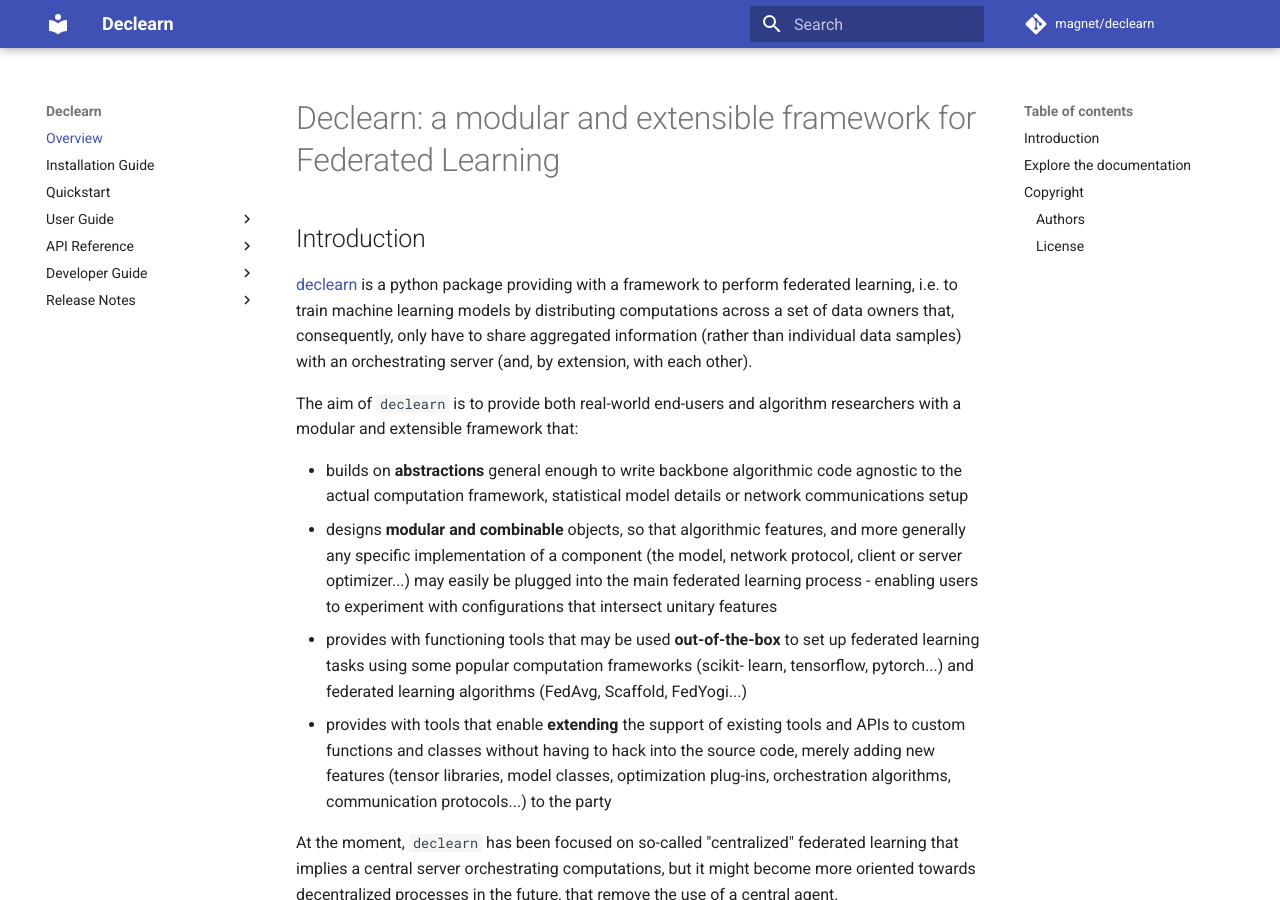
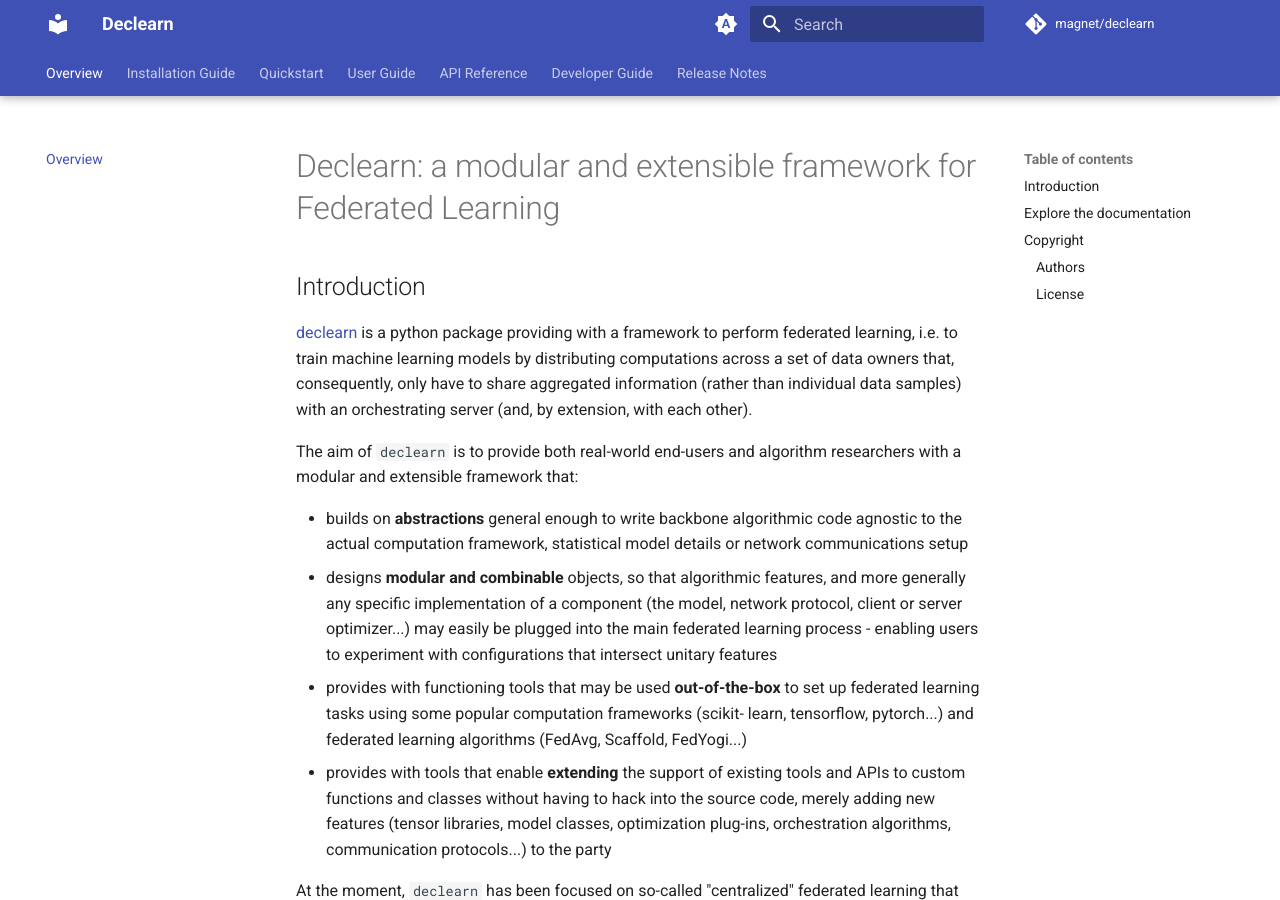
Before and after one commit to DecLearn/declearn, an MkDocs documentation site: the page built from docs/index.md, in a window 1280 px wide and 900 px high. Built offline with MkDocs 1.6.1 and Material for MkDocs 9.7.7, drawn with Linux system fonts in a browser that asks for light colours; the version menu is left out.

Commit message:
prettify declearn public doc
- update mkdocs config (add palettes light/dark/auto, features, mkdocstrings pluggin options)
- fix API titles in gen_docs.py
- enumerate submodules in "all list" in declearn init file

```diff
--- a/mkdocs.yml
+++ b/mkdocs.yml
@@ -9,6 +9,37 @@
   name: material
   icon:
     repo: fontawesome/brands/git-alt
+  palette:
+    # Palette toggle for automatic mode
+    - media: "(prefers-color-scheme)"
+      toggle:
+        icon: material/brightness-auto
+        name: Switch to light mode
+    # Palette toggle for light mode
+    - media: "(prefers-color-scheme: light)"
+      scheme: default
+      primary: indigo
+      accent: orange
+      toggle:
+        icon: material/weather-night
+        name: Switch to dark mode
+    # Palette toggle for dark mode
+    - media: "(prefers-color-scheme: dark)"
+      scheme: slate
+      primary: indigo
+      accent: orange
+      toggle:
+        icon: material/weather-sunny
+        name: Switch to system preference
+  features:
+    - content.code.copy
+    - navigation.tabs
+    - navigation.tabs.sticky
+    - navigation.sections
+    - navigation.indexes
+    - navigation.top
+    - search.highlight
+    - toc.follow
 
 repo_url: https://gitlab.inria.fr/magnet/declearn/declearn2
 repo_name: magnet/declearn
@@ -42,6 +73,17 @@
           disable_private: true
           docstring_style: numpy
           docstring_section_style: "table"
+          separate_signature: true
           show_if_no_docstring: false
+          show_root_heading: true
           show_root_toc_entry: true
           show_signature_annotations: false
+          show_symbol_type_heading: true
+          show_symbol_type_toc: true
+          signature_crossrefs: true
+        inventories:
+          - https://docs.python.org/3/objects.inv
+          - https://typing-extensions.readthedocs.io/en/latest/objects.inv
+          - https://pillow.readthedocs.io/en/stable/objects.inv
+          - https://numpy.org/doc/stable/objects.inv
+          - https://pytorch.org/docs/stable/objects.inv
```
Also changed, not shown: declearn/__init__.py (+18 -0 lines), 1 other file.
